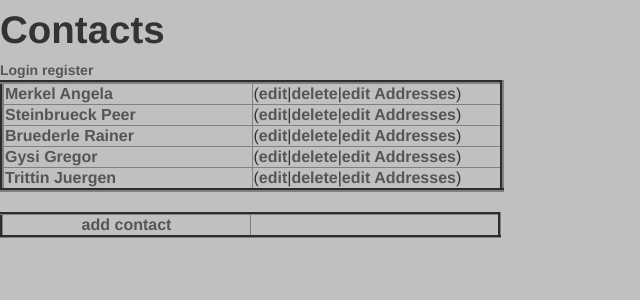
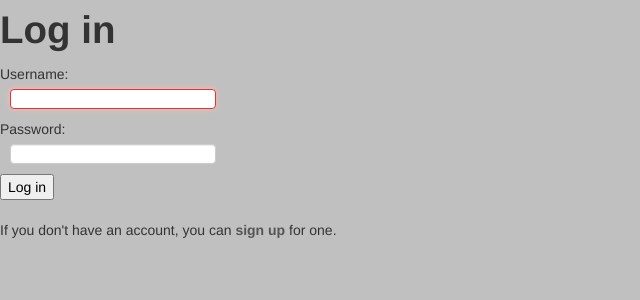
Before and after one commit to aschobba/effektivedjango, a Django app: page / in a window 1280 px wide. Shown: the top 300 px of the page, without its empty margins (0-640 px from the left). Run offline with Django 3.2, Linux system fonts and the light colour scheme; data comes from the database, SQL or seed files in the repository; both versions use the stored data as it was after the commit; parts of the project's set-up code (start-up, migrations or seed data) failed here and were passed over; some libraries are stand-ins or nearby versions.

Commit message:
Login works

```diff
--- a/addressbook/urls.py
+++ b/addressbook/urls.py
@@ -1,11 +1,15 @@
 from django.conf.urls import patterns, include, url
 from django.contrib.staticfiles.urls import staticfiles_urlpatterns
+from django.contrib.auth import views as auth_views
 import contacts.views
 
 
 urlpatterns = patterns('',
     (r'^accounts/', include('registration.urls')),
-    url(r'^$', contacts.views.ListContactView.as_view(),
+    url(r'^$', auth_views.login,
+    {'template_name': 'registration/login.html'},
+    name='auth_login'),
+    url(r'^contacts-list$', contacts.views.ListContactView.as_view(),
         name='contacts-list',),
     url(r'^(?P<pk>\d+)/$', contacts.views.ContactView.as_view(),
         name='contacts-view',),
--- a/contacts/templates/registration/base.html
+++ b/contacts/templates/registration/base.html
@@ -18,7 +18,6 @@ a:active { font-weight:bold; color:#555555; text-decoration:none; }
     {% block content %}
     {% endblock %}
 
-
     <script src="{% static 'bootstrap/js/bootstrap.min.js' %}"></script>
   </body>
 </html>
--- a/contacts/templates/registration/login.html
+++ b/contacts/templates/registration/login.html
@@ -10,7 +10,7 @@
 <p class="error">Please correct the errors below:</p>
 {% endif %}
 
-<form method="post" action="?next={{ next|default:"/" }}">{% csrf_token %}
+<form method="post" action="?next={{ next|default:"/contacts-list" }}">{% csrf_token %}
 <dl>
 <dt><label for="id_username">Username:</label>{% if form.username.errors %} <span class="error">{{ form.username.errors|join:", " }}</span>{% endif %}</dt>
 <dd>{{ form.username }}</dd>
@@ -19,6 +19,10 @@
 <dt><input type="submit" value="Log in" /></dt>
 </dl>
 </form>
+
+<p>If you don't have an account, you can <a href="/accounts/register/">sign
+up</a> for one.
+
 {% endblock %}
 
 {% block content-related %}
```
Also changed, not shown: address.db, contacts/templates/registration/registration_complete.html (line endings or trailing spaces), 2 other files.
